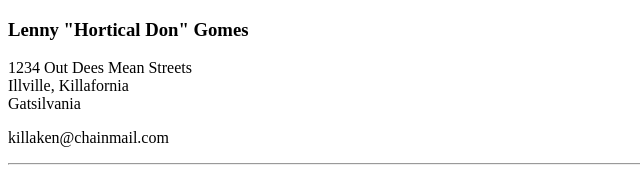
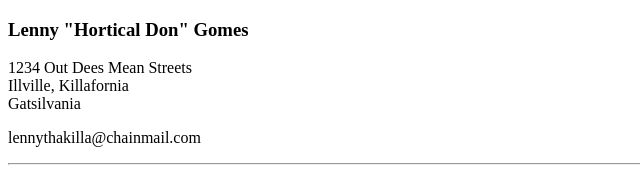
Before and after one commit to kemijo/cv, a plain HTML site: page contact.html in a window 1280 px wide. Shown: the top 170 px of the page, 0-640 px from the left. Drawn offline with Linux system fonts and the light colour scheme.

Commit message:
another another change

```diff
--- a/contact.html
+++ b/contact.html
@@ -12,7 +12,7 @@
     <br>Illville, Killafornia
     <br>Gatsilvania
   </p>
-  <p>killaken@chainmail.com</p>
+  <p>lennythakilla@chainmail.com</p>
   <hr>
   <form enctype="text/plain" action="mailto:killaken@chainmail.com" method="post">
     <label for="">Your Name:</label>
```
